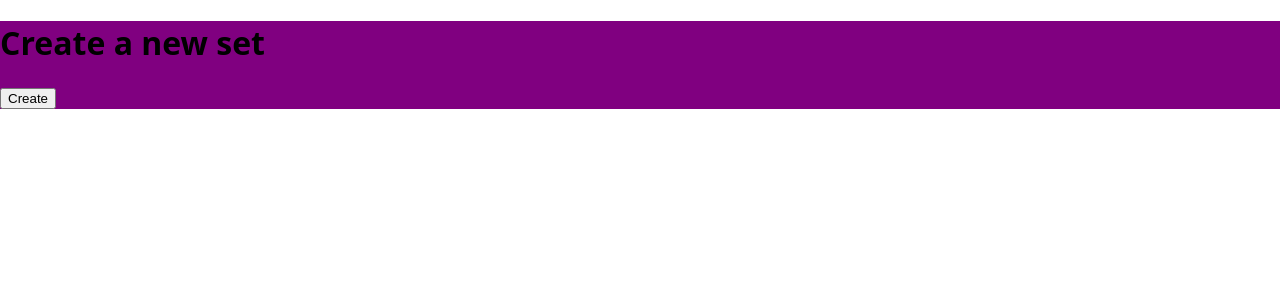
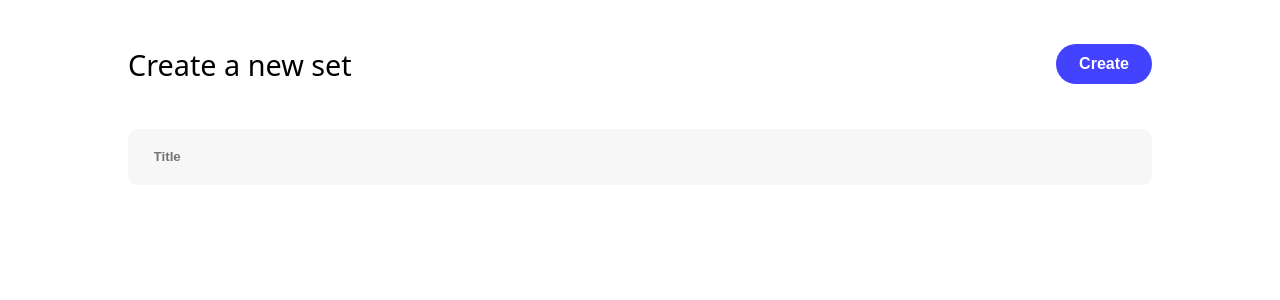
Before and after one commit to jacobyangg9/quizly, a React (Vite) app: page /create in a window 1280 px wide. Shown: the top 300 px of the page. Built offline with nearby package versions, Linux system fonts and the light colour scheme.

Commit message:
Fixed Create.css styling issue

```diff
--- a/src/Create/Create.jsx
+++ b/src/Create/Create.jsx
@@ -3,9 +3,18 @@ import styles from '../Create/Create.module.css';
 function Create() {
     return (
         <>
-            <div className={styles.createHeader}>
-                <h1>Create a new set</h1>
-                <button>Create</button>
+            <div className={styles.createContainer}>
+                <div className={styles.header}>
+                    <div className={styles.headerMessageWrapper}>
+                        <h1 className={styles.headerMessage}>Create a new set</h1>
+                    </div>
+                    <div className={styles.headerButtonWrapper}>
+                        <button className={styles.headerButton}>Create</button>
+                    </div>
+                </div>
+                <div className={styles.statsWrapper}>
+                    <input className={styles.titleInputField} placeholder='Title'/>
+                </div>
             </div>
         </>
     )
--- a/src/Create/Create.module.css
+++ b/src/Create/Create.module.css
@@ -1,8 +1,64 @@
-body {
-    margin: 0;
+
+.header {
+    margin-top: 2%;
+    display: flex;
+    align-items: center;
+    justify-content: space-between;
 }
 
-.createHeader {
-    background-color: purple;
-    margin-top: 0;
+.headerMessageWrapper {
+    margin-left: 10%;
 }
+
+.headerButtonWrapper {
+    margin-right: 10%;
+    display: flex;
+    justify-content: flex-end;
+}
+
+.headerMessage {
+    font-weight: 500;
+    font-size: 1.8rem;
+}
+
+.headerButton {
+    background-color: hsl(240, 100%, 63%);
+    border: none;
+    color: white;
+    font-weight: 600;
+    font-size: 1rem;
+    padding: 1%;
+    cursor: pointer;
+    border-radius: 30px;
+    transition: background-color 0.3s, box-shadow 0.3s;
+    width: 6rem;
+    height: 2.5rem;
+}
+
+.headerButton:hover {
+    background-color: hsl(240, 100%, 40%);
+    box-shadow: 0px 8px 15px rgba(0, 0, 0, 0.2);
+    transition: background-color 0.3s, box-shadow 0.3s;
+}
+
+.statsWrapper {
+    margin-top: 2%;
+    text-align: center;
+}
+
+.titleInputField {
+    width: 80%;
+    height: 3.5rem;
+    background-color: hsl(0, 0%, 97%);;
+    border: none;
+    font-weight: 600;
+    border-radius: 10px;
+    box-sizing: border-box;
+    padding-left: 2%;
+}
+
+.titleInputField:focus {
+    outline: none;
+    box-shadow: 0 0 12px hsl(240, 100%, 95%), 0 0 24px hsl(240, 100%, 95%), 0 0 36px hsl(240, 100%, 95%);
+
+}
```
